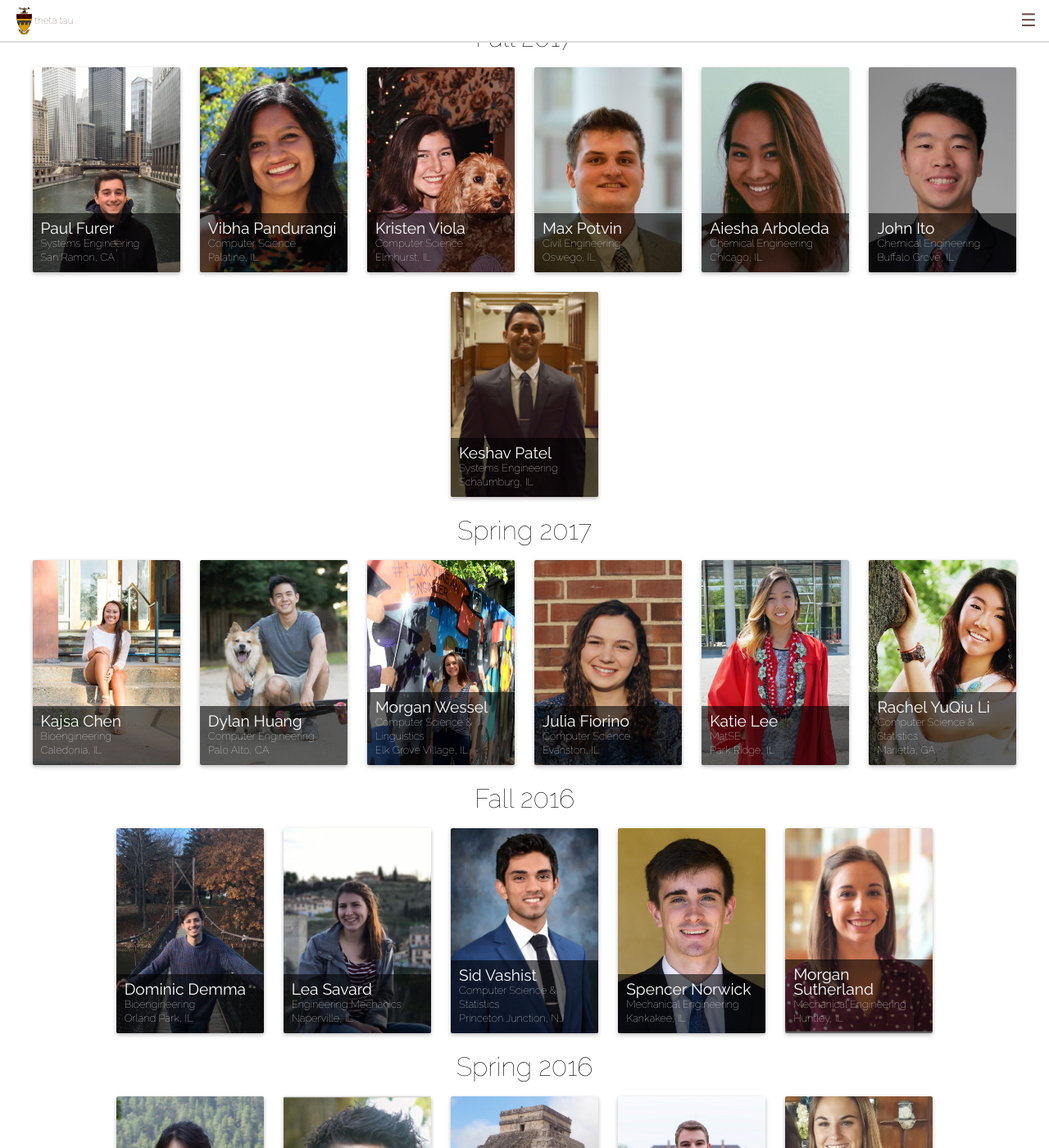
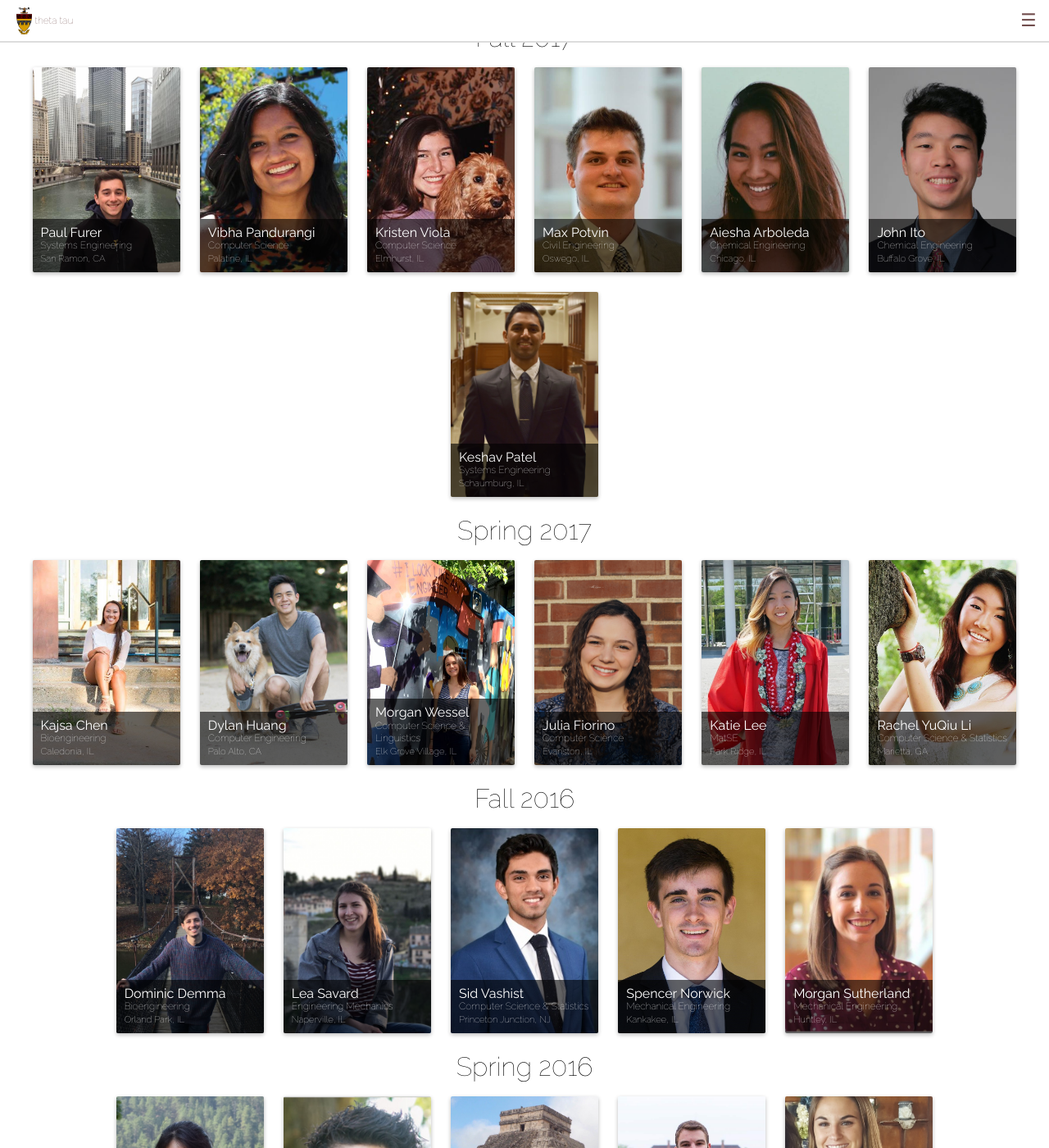
Before and after one commit to KappaThetaTau/kappathetatau.github.io, a Jekyll site: the page built from brothers.html, in a window 1280 px wide and 1400 px high, scrolled down 677 px. Shown: the whole window at 82% size. Built offline with Jekyll 4.4.1, drawn with Linux system fonts in a browser that asks for light colours; nearby versions of some CDN libraries.

Commit message:
Decreased size of brother card overlays

```diff
--- a/css/main.css
+++ b/css/main.css
@@ -802,17 +802,17 @@ header {
       text-align: initial;
       width: 145px;
       height: 250px;
-      line-height: 1em; }
+      line-height: 0.9em; }
       #brothers #members .members-class-brother figure {
         height: 100%;
         width: 100%; }
       #brothers #members .members-class-brother-major {
-        font-size: 0.8em; }
+        font-size: 0.74em; }
       #brothers #members .members-class-brother-name {
         font-weight: 400;
-        font-size: 1.2em; }
+        font-size: 1em; }
       #brothers #members .members-class-brother-hometown {
-        font-size: 0.8em; }
+        font-size: 0.7em; }
       #brothers #members .members-class-brother-overlay {
         position: absolute;
         padding: 10px;
```
Also changed, not shown: _scss/_brothers.scss (+4 -4 lines).
